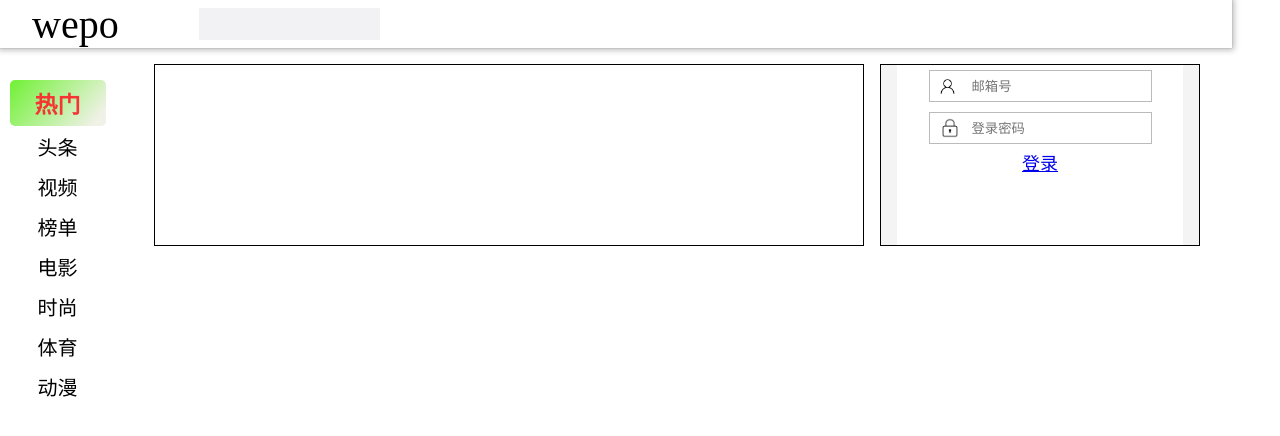
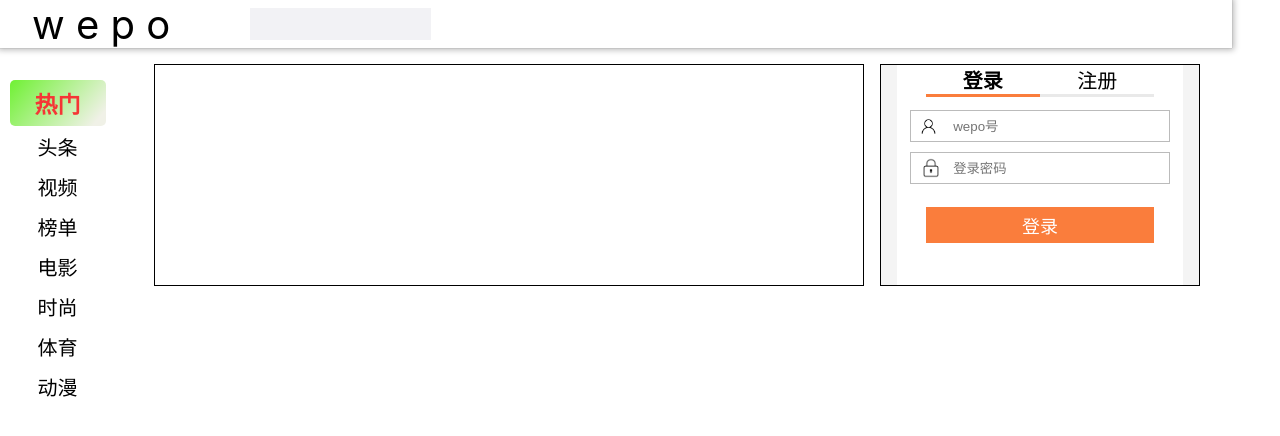
Before and after one commit to wepoYJ/client, a React (Create React App) app: page / in a window 1280 px wide. Shown: the top 436 px of the page. Built offline with nearby package versions, Linux system fonts and the light colour scheme.

Commit message:
登录注册

```diff
--- a/src/component/loginBox/LoginBox.css
+++ b/src/component/loginBox/LoginBox.css
@@ -102,6 +102,7 @@
   border-width: 1.5px;
   border-color: #bbbbbb;
   margin: 5px 0;
+  width: 90%;
 }
 .iconBox {
   display: flex;
@@ -113,7 +114,69 @@
   height: 30px;
 }
 .fontInput {
+  display: flex;
+  flex: 1;
   height: 20px;
   outline: none;
   border: none;
 }
+.reg_Login_Box {
+  background-color: white;
+  display: flex;
+  flex-direction: row;
+  justify-content: center;
+  align-items: center;
+  padding-bottom: 0.51em;
+  width: 90%;
+}
+.login {
+  outline: none;
+  border: none;
+  color: orange;
+  font-size: 10px;
+  width: 40%;
+  display: flex;
+  flex-direction: row;
+  justify-content: center;
+  align-items: center;
+  margin: 0;
+  font-size: 20px;
+  font-weight: normal;
+  text-decoration: none;
+  color: black;
+  border-bottom: #e9e9e9;
+  border: 0px 0px 1px 0px;
+  border-style: none none solid none;
+}
+.login1 {
+  outline: none;
+  border: none;
+  color: orange;
+  font-size: 10px;
+  width: 40%;
+  display: flex;
+  flex-direction: row;
+  justify-content: center;
+  align-items: center;
+  margin: 0;
+  font-size: 20px;
+  font-weight: normal;
+  text-decoration: none;
+  color: black;
+  font-weight: 600;
+  border-bottom: #fa7d3c;
+  border: 0px 0px 3px 0px;
+  border-style: none none solid none;
+}
+.sure {
+  width: 80%;
+  display: flex;
+  flex-direction: row;
+  justify-content: center;
+  align-items: center;
+  background-color: #fa7d3c;
+  text-decoration: none;
+  color: white;
+  height: 2em;
+  margin-top: 1em;
+}
--- a/src/component/loginBox/LoginBox.less
+++ b/src/component/loginBox/LoginBox.less
@@ -4,6 +4,7 @@
     .flexStyleClum(@ju: center);
     .borderLook();
     background-color: #ececec8e;
+
 }
 
 .fontBox {
@@ -33,6 +34,7 @@
     .flexStyleRow();
     .borderLook(#bbbbbb);
     margin: 5px 0;
+    width: 90%;
 }
 .iconBox{
     .flexStyleRow();
@@ -42,7 +44,40 @@
 }
 .fontInput{
 
+    display: flex;
+    flex: 1;
     height:20px;
     outline:none;
     border: none;
 }
+.reg_Login_Box{
+    background-color: white;
+    .flexStyleRow(center,center);
+    padding-bottom: 0.51em;
+    width:90%
+}
+.regText(){
+    width: 40%;
+    .flexStyleRow(center,center);
+    .XFont();
+    text-decoration: none;
+    color: black;
+}
+.login{
+   .regText();
+    .borderBottom(#e9e9e9);
+}
+.login1{
+    .regText();
+    font-weight: 600;
+    .borderBottom(#fa7d3c,3px);
+}
+.sure{
+    width: 80%;
+    .flexStyleRow(center,center);
+    background-color:#fa7d3c;
+    text-decoration: none;
+    color: white;
+    height: 2em;
+    margin-top: 1em;
+}
--- a/src/component/loginBox/LoginBox.tsx
+++ b/src/component/loginBox/LoginBox.tsx
@@ -1,26 +1,34 @@
+/*
+ * @Author: yangQi
+ * @LastEditors:
+ * @Date: 2021-03-15 10:03:00
+ * @LastEditTime: 2021-03-17 17:51:26
+ * @Description:
+ * @FilePath: /client/src/component/loginBox/LoginBox.tsx
+ */
 import React, { useState } from 'react'
 import "./LoginBox.css"
 import { req_Post_Normal } from '../../net/request'
 // import './LoginBox.css'
 
-// interface loginText {
-//     US: string,
-//     PS: string,
-// }
 
-const clickLogin = (US: string, PS: string) => {
-    console.log(US,PS)
-    req_Post_Normal('/usr/login', {
+
+const clickLogin = async (US: string, PS: string) => {
+    console.log(US, PS)
+    const result = await req_Post_Normal('/usr/login', {
         email: US,
         password: PS
     })
-        .then((res) => {
-          console.log(res)
-        })
-        .catch((e)=>{
-            console.log(e)
-        })
+    console.log(result)
+}
 
+const clickReg = async (US: string, PS: string): Promise<void> => {
+    const result = await req_Post_Normal('/usr/reg', {
+        email: US,
+        password: PS
+    })
+    console.log(result)
+    alert('reg success')
 }
 
 // eslint-disable-next-line
@@ -28,16 +36,19 @@ const LoginBox: React.FC = function () {
     const [US, updateUS] = useState<string>('')
     const [PS, updatePS] = useState<string>('')
     // const { setTipsTexFN }=useContext(ShowTips)
-
+    const [isLogin, setIsLogin] = useState<boolean>(true)
     return (
         <div className="loginBox">
-
+            <div className="reg_Login_Box">
+                <a href="/#" onClick={() => setIsLogin(true)} className={!isLogin ? "login" : 'login1'}>登录</a>
+                <a href="/#" onClick={() => setIsLogin(false)} className={isLogin ? "login" : 'login1'}>注册</a>
+            </div>
             <form className="fontBox">
                 <div className="fontRow">
                     <div className="iconBox">
                         <img src="assets/icon/userName.png" alt="Us" className="smallIcon" ></img>
                     </div>
-                    <input type="text" className="fontInput" placeholder="邮箱号" value={US} onChange={(event) => updateUS(event.target.value)} ></input>
+                    <input type="text" className="fontInput" placeholder="wepo号" value={US} onChange={(event) => updateUS(event.target.value)} ></input>
                 </div>
                 <div className="fontRow">
                     <div className="iconBox">
@@ -46,7 +57,7 @@ const LoginBox: React.FC = function () {
                     <input type="text" className="fontInput" placeholder="登录密码" value={PS} onChange={(event) => updatePS(event.target.value)}></input>
                 </div>
 
-                <a href="/#" onClick={() => clickLogin(US, PS)} >登录</a>
+                <a href="/#" className="sure" onClick={() => isLogin ? clickLogin(US, PS) : clickReg(US, PS)} >{isLogin ? "登录" : "注册"}</a>
 
             </form>
         </div>
--- a/src/component/navigation/topNavigation/TopNavigation.tsx
+++ b/src/component/navigation/topNavigation/TopNavigation.tsx
@@ -1,17 +1,22 @@
+/*
+ * @Author: yangQi
+ * @LastEditors:
+ * @Date: 2021-03-15 10:03:00
+ * @LastEditTime: 2021-03-17 16:43:55
+ * @Description:
+ * @FilePath: /client/src/component/navigation/topNavigation/TopNavigation.tsx
+ */
 
 import './TopNavigation.css'
 import '../../../publishCss.css'
-export default function TopNavigation(props: any) {
+export default function åTopNavigation(props: any) {
 
     return (
 
         <div className="topNavigation">
             <p className="XXXFont" style={{
-                color: 'black',
-                fontFamily:'KaiTi'
-            }}> wepo </p>
+            }}>w&nbsp;e&nbsp;p&nbsp;o</p>
             <div className="findBigBox">
-
             <input type="text" className="findBox" />
             </div>
         </div>
--- a/src/net/request.ts
+++ b/src/net/request.ts
@@ -1,3 +1,11 @@
+/*
+ * @Author: yangQi
+ * @LastEditors:
+ * @Date: 2021-03-15 10:03:00
+ * @LastEditTime: 2021-03-17 16:15:21
+ * @Description:
+ * @FilePath: /client/src/net/request.ts
+ */
 // import { useModal } from 'react-use-modal'
 // import { Modal } from 'antd'
 import qs from "qs"
@@ -15,7 +23,8 @@ let token: string = ''
 let axiosClient = axios.create({
     baseURL: host,
     headers: {
-
+        token:token,
+        'Content-Type': 'application/x-www-form-urlencoded'
     }
 })
 
@@ -23,10 +32,10 @@ const req_Post_Normal = async function <T> (url: string, data: any): Promise<T |
     let resp
     try {
         resp = await axiosClient.post(url, qs.stringify(data), {})
-        if (resp.status== 200) {
+        if (resp.status=== 200) {
             let { code, msg, data } = resp.data as reqReturn<T>
 
-            if (code == 0) {
+            if (code === 0) {
                 // 成功
                 return Promise.resolve(data)
             } else {
--- a/src/publishCss.less
+++ b/src/publishCss.less
@@ -3,7 +3,11 @@
     font-size: @size;
     font-weight: @weith
 }
-
+.borderBottom(@color:white,@width:1px){
+    border-bottom: @color;
+    border:0px 0px @width 0px;
+    border-style:none none solid none;
+}
 .flexStyleRow(@al:center,@ju:flex-start) {
     display: flex;
     flex-direction: row;
```
